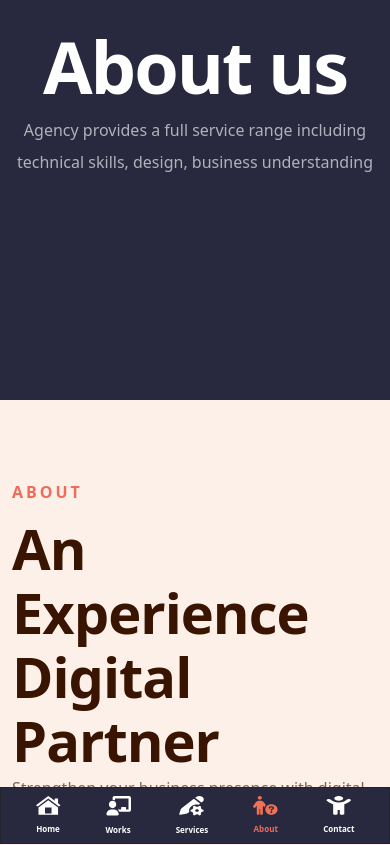
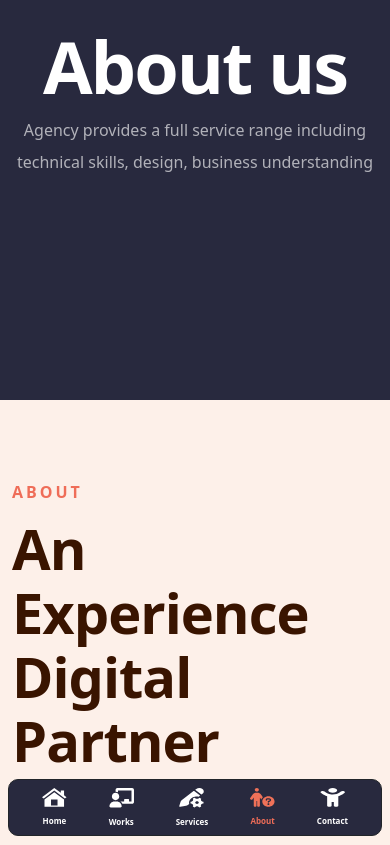
Before and after one commit to AllenDev1/TBI, a React (Create React App) app in the folder ui/: page /about in a window 390 px wide. Shown: the top 845 px of the page. Built offline with nearby package versions, Linux system fonts and the light colour scheme; no server answers.

Commit message:
:+1:  for varsel

```diff
--- a/ui/src/components/Faq.jsx
+++ b/ui/src/components/Faq.jsx
@@ -52,7 +52,7 @@ const Faq = () => {
 						</Col>
 						<Col className="faq-col" xs={10} md={7}>
 							<Accordion defaultActiveKey="1" flush={false}>
-								{faqss?.map((item, index) => {
+								{/* {faqss?.map((item, index) => {
 									return (
 										<>
 											<FAQS
@@ -63,7 +63,7 @@ const Faq = () => {
 											/>
 										</>
 									);
-								})}
+								})} */}
 							</Accordion>
 						</Col>
 					</Row>
--- a/ui/src/components/OurTeam.jsx
+++ b/ui/src/components/OurTeam.jsx
@@ -74,7 +74,7 @@ const OurTeam = () => {
 						dotListClass="custom-dot-list-style"
 						itemClass="carousel-item-padding-40-px"
 					>
-						{team?.map((item, index) => {
+						{/* {team?.map((item, index) => {
 							return (
 								<Card key={index}>
 									<Card.Img
@@ -93,7 +93,7 @@ const OurTeam = () => {
 									</Card.Body>
 								</Card>
 							);
-						})}
+						})} */}
 						<></>
 					</Carousel>
 				</Container>
--- a/ui/src/components/Testimonials.jsx
+++ b/ui/src/components/Testimonials.jsx
@@ -49,7 +49,7 @@ const Testimonials = () => {
 						activeIndex={activeCIndex}
 						onSelect={handleSelect}
 					>
-						{testimonials?.map((item, index) => {
+						{/* {testimonials?.map((item, index) => {
 							return (
 								<Carousel.Item
 									className={"testi-carousel-items"}
@@ -68,7 +68,7 @@ const Testimonials = () => {
 									</Carousel.Caption>
 								</Carousel.Item>
 							);
-						})}
+						})} */}
 					</Carousel>
 				</Container>
 			</div>
--- a/ui/src/pages/Works.jsx
+++ b/ui/src/pages/Works.jsx
@@ -68,7 +68,7 @@ const Works = () => {
 			{heroHeading(da.work_heading, da.work_dec)}
 			<Container className="work-container">
 				<Row xs={1} md={4} className="small-cards g-4">
-					{blogs?.slice(0, next).map((blog, idx) => {
+					{/* {blogs?.slice(0, next).map((blog, idx) => {
 						return (
 							<ArticlesCard
 								key={idx}
@@ -79,7 +79,7 @@ const Works = () => {
 
 							/>
 						);
-					})}
+					})} */}
 				</Row>
 				<div className="load-more-work-btn">
 					{next < blogs?.length && WhiteBtn(da.work_btn, loadMore)}
--- a/ui/src/scss/nav.scss
+++ b/ui/src/scss/nav.scss
@@ -67,9 +67,11 @@
 		}
 	}
 }
+
 @media (max-width: 994px) {
 	.navbar-top {
 		border: 1px solid;
+		margin: 0.5rem;
 
 		border-image-source: radial-gradient(
 					54.8% 53% at 50% 50%,
@@ -90,7 +92,7 @@
 				)
 				/* warning: gradient uses a rotation that is not supported by CSS and may not behave as expected */;
 
-		border-radius: 0px;
+		border-radius: 10px;
 		.navbar-container {
 			.main-logo {
 				img {
@@ -118,7 +120,7 @@
 					align-items: center;
 					text-transform: capitalize;
 					align-items: center;
-					img{
+					img {
 						width: 25px;
 					}
 				}
```
Also changed, not shown: ui/src/components/ClientTable.jsx (deleted, +0 -9 lines).
